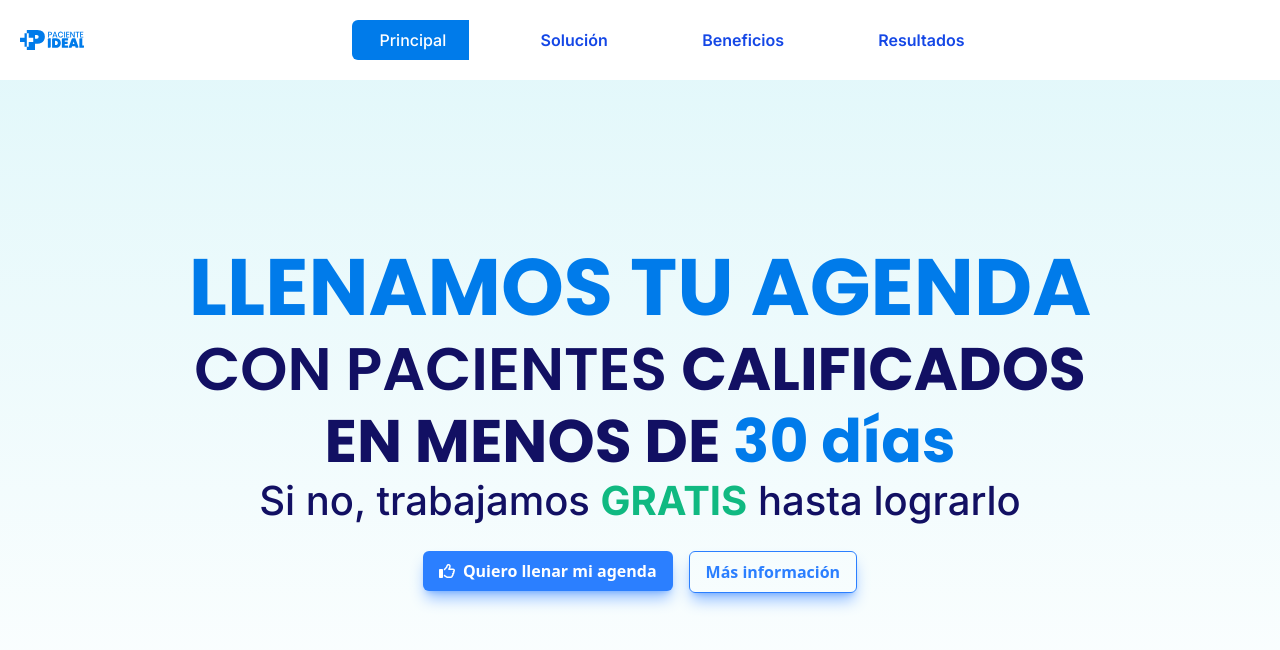
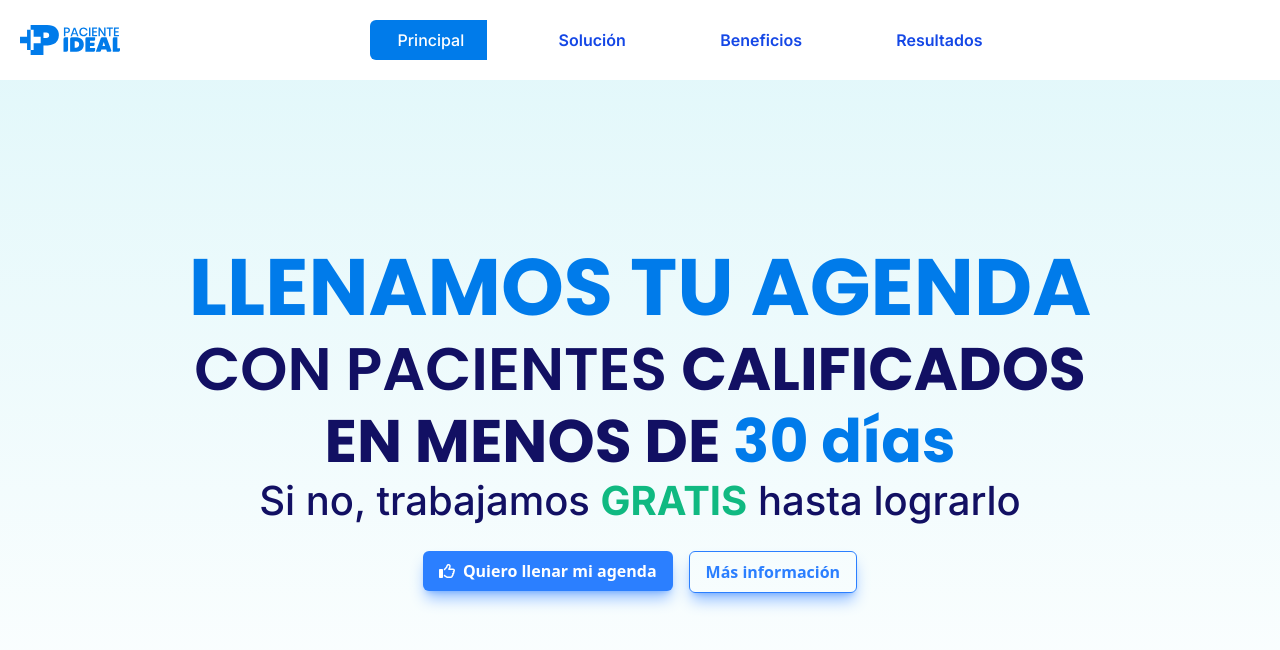
Before and after one commit to JeisonBalduz/Cesar-run, a website: page index.html in a window 1280 px wide. Drawn offline with nearby package versions, Linux system fonts and the light colour scheme.

Commit message:
movil v7

```diff
--- a/index.html
+++ b/index.html
@@ -35,7 +35,7 @@
         <nav class="w-[100%] mx-auto navegacion">
             <div class="contenedor__menu flex justify-between items-center bg-white px-4 max-sm:p-5 sm:p-5">
                 <div>
-                    <img class="w-12 max-sm-30 sm:w-30 md:w-16 cursor-pointer" src="src/svg/logo__5.svg" alt="...">
+                    <img class="logo w-12 max-sm-30 sm:w-30 md:w-16 cursor-pointer" src="src/svg/logo__5.svg" alt="...">
                 </div>
                 <div
                     class="nav-links duration-500 md:static fixed bg-white md:min-h-fit min-h-screen left-0 -top-[100vh] md:w-auto w-full flex items-center px-5 md:px-0">
--- a/src/css/style.css
+++ b/src/css/style.css
@@ -60,5 +60,7 @@ main {
 /* Para móviles estándar (de 321px a 480px) */
 @media (min-width: 340px) {
     /* Aquí puedes ajustar fuentes, márgenes, paddings, diseño general para móviles más comunes */
-
+    .logo{
+        width: 100px;
+    }
 }
```
